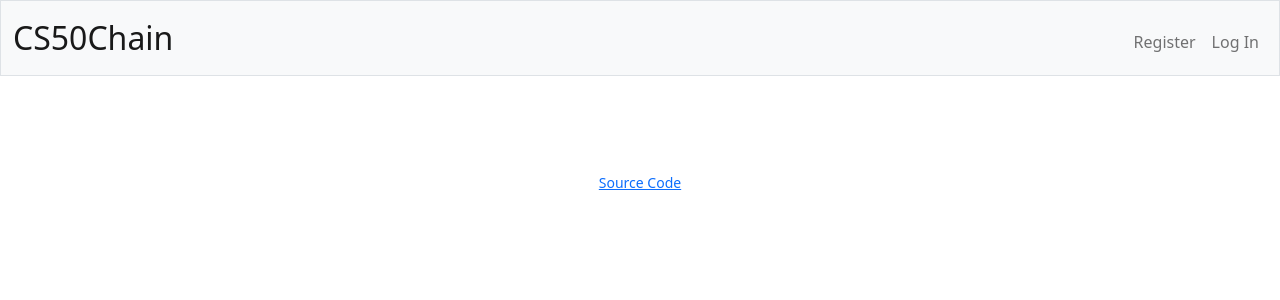
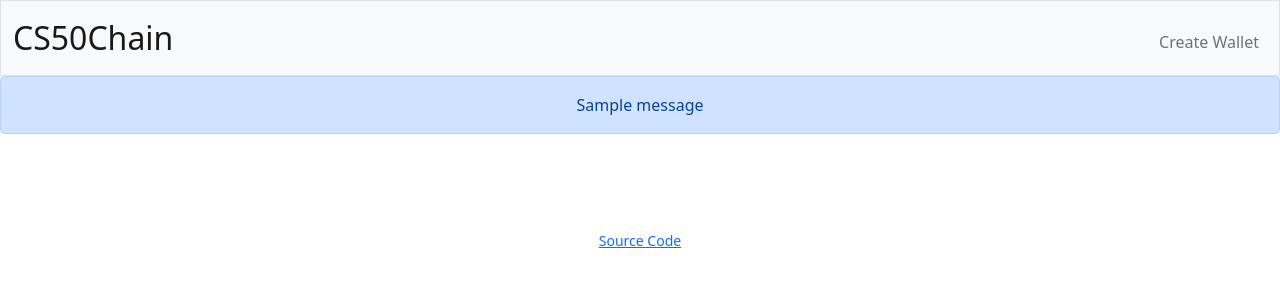
Before and after one commit to victorabarros/CS50chain, a Flask app: template templates/index.html in a window 1280 px wide. Shown: the top 300 px of the page. Run offline with Flask 2, Linux system fonts and the light colour scheme; the template is opened without the code that fills it, so the values that code supplies are empty; one stand-in notice (Sample message) is shown.

Commit message:
add create wallet view

```diff
--- a/app.py
+++ b/app.py
@@ -1,17 +1,63 @@
-from flask import Flask, request, jsonify
+import json
+from flask import Flask, request, jsonify, render_template, redirect, flash, session
 
-from app.config import ALGORITHM
+from app.config import ALGORITHM, INITIAL_BALANCE
 from app.block import CHAIN, Block, validate_nonce
 from app.transaction import Transaction
 from app.wallet import Wallet, create_new_wallet
 from app.node import node, Node
 
 app = Flask(__name__)
+app.secret_key = b'_5#y2L"F4Q8z\n\xec]/'
+
+app.config["TEMPLATES_AUTO_RELOAD"] = True
+app.config["SESSION_PERMANENT"] = False
+app.config["SESSION_TYPE"] = "filesystem"
+
+
+@app.after_request
+def after_request(response):
+    """Ensure responses aren't cached"""
+    response.headers["Cache-Control"] = "no-cache, no-store, must-revalidate"
+    response.headers["Expires"] = 0
+    response.headers["Pragma"] = "no-cache"
+    return response
 
 
 @app.route("/")
+# @login_required
 def index():
-    return jsonify({"message": "This is a Blockchain"}), 200
+    resp = jsonify({"message": "This is a Blockchain"}), 200
+    return render_template("index.html", purchases=list(),
+                           cash="0", total="0")
+
+
+@app.route("/register", methods=["GET", "POST"])
+# @logout_required
+def register():
+    if request.method == "POST":
+        create_wallet_resp = create_wallet()
+        wallet = create_wallet_resp[0].get_json()
+
+        session["user_id"] = wallet
+
+        flash('Your wallet was successfully created and signed in!')
+        flash(
+            f'Will be deposit to your wallet an amount of ${INITIAL_BALANCE} on next block.')
+        flash('These are your keys. The public one is your address.')
+        flash('And the private one is to sign your transactions. Do not share with others.')
+        flash('{public_key}'.format(**wallet).replace("\n", "\\n"))
+        flash('{private_key}'.format(**wallet).replace("\n", "\\n"))
+        # TODO redirect to sign in page to automatically sign in
+        return redirect("/")
+    else:
+        return render_template("register.html")
+
+
+@app.route("/logout")
+def logout():
+    session.clear()
+    return redirect("/")
 
 
 @app.route("/api/node")
--- a/templates/layout.html
+++ b/templates/layout.html
@@ -44,22 +44,16 @@
         <div class="collapse navbar-collapse" id="navbar">
           {% if session["user_id"] %}
           <ul class="navbar-nav me-auto mt-2">
-            <li class="nav-item">
-              <a class="nav-link" href="/quote">Quote</a>
-            </li>
-            <li class="nav-item"><a class="nav-link" href="/buy">Buy</a></li>
-            <li class="nav-item"><a class="nav-link" href="/sell">Sell</a></li>
-            <li class="nav-item">
-              <a class="nav-link" href="/history">History</a>
-            </li>
+            <!--
+              TODO:
+              (TODO blockchain and node should be possible see even not signed)
+              <li class="nav-item"><a class="nav-link" href="/blockchain">Blockchain</a></li>
+              <li class="nav-item"><a class="nav-link" href="/node">Node</a></li>
+              <li class="nav-item"><a class="nav-link" href="/wallet">Wallet</a></li>
+              <li class="nav-item"><a class="nav-link" href="/transaction">Transaction</a></li>
+            -->
           </ul>
           <ul class="navbar-nav ms-auto mt-2">
-            <li class="nav-item">
-              <a class="nav-link" href="/deposit-money">Deposit Money</a>
-            </li>
-            <li class="nav-item">
-              <a class="nav-link" href="/change-password">Change Password</a>
-            </li>
             <li class="nav-item">
               <a class="nav-link" href="/logout">Log Out</a>
             </li>
@@ -67,16 +61,30 @@
           {% else %}
           <ul class="navbar-nav ms-auto mt-2">
             <li class="nav-item">
-              <a class="nav-link" href="/register">Register</a>
+              <a class="nav-link" href="/register">Create Wallet</a>
             </li>
-            <li class="nav-item">
-              <a class="nav-link" href="/login">Log In</a>
-            </li>
+            <!--
+              TODO:
+              <li class="nav-item">
+                <a class="nav-link" href="/signin">Sign In</a>
+              </li>
+            -->
           </ul>
           {% endif %}
         </div>
       </div>
     </nav>
+
+    {% if get_flashed_messages() %}
+    <header>
+      </ul>
+      <div class="alert alert-primary mb-0 text-center" role="alert">
+        {% for message in get_flashed_messages() %}
+        {{ message }}<br />
+        {% endfor %}
+      </div>
+    </header>
+    {% endif %}
 
     <main class="container-fluid py-5 text-center">
       {% block main %}{% endblock %}
```
Also changed, not shown: templates/index.html (+2 -7 lines), templates/register.html (added, +9 -0 lines).
